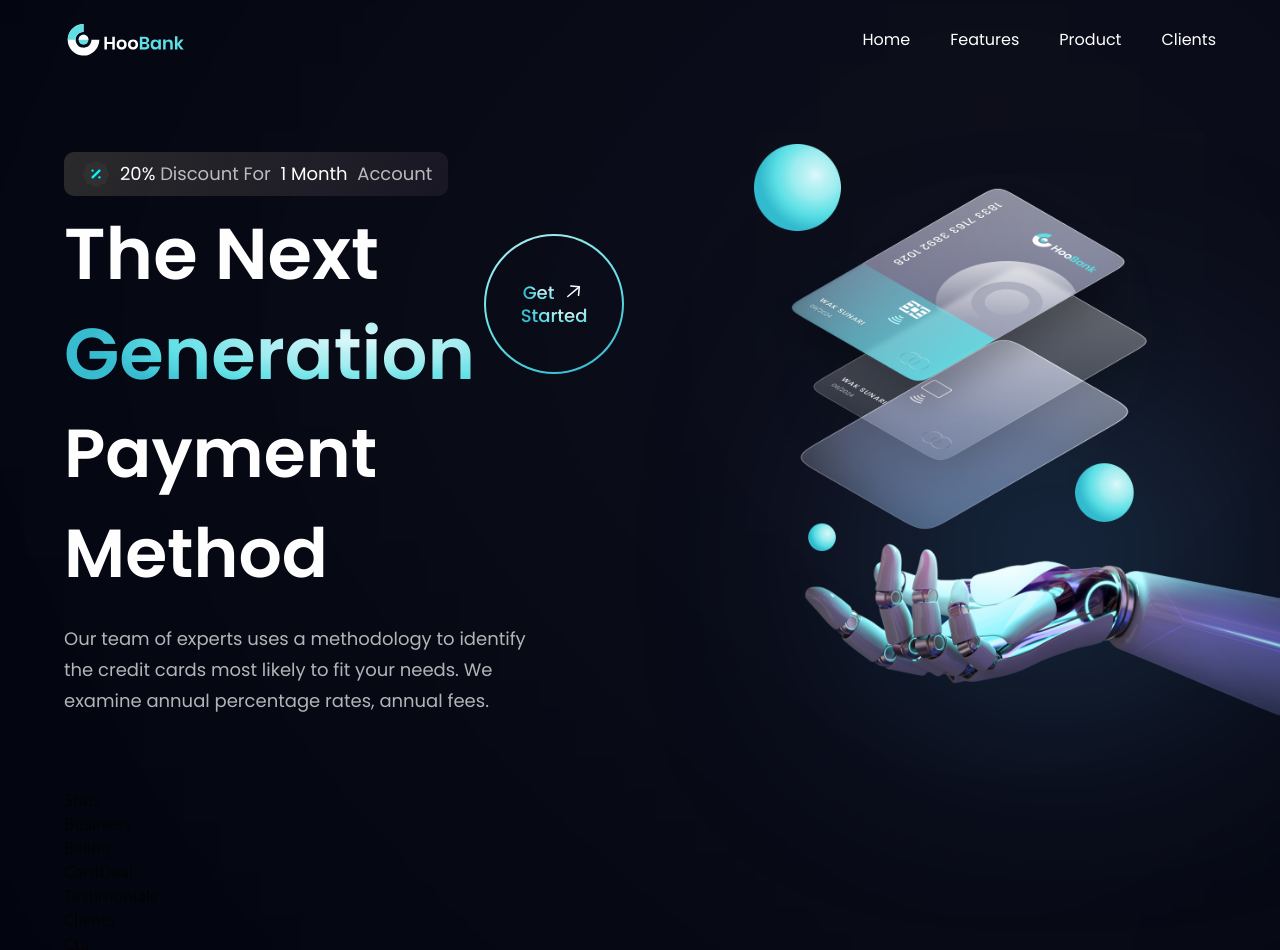
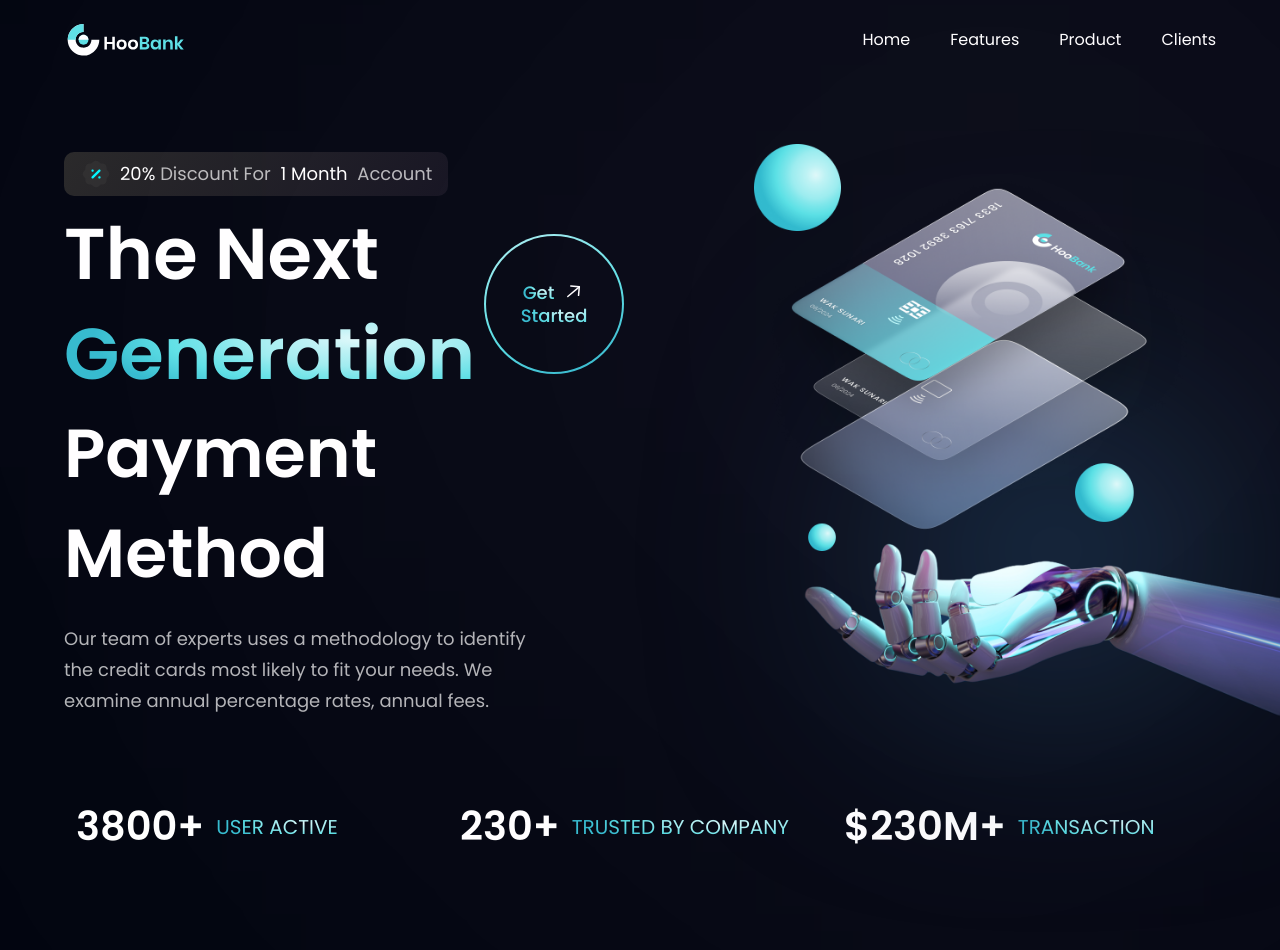
Before and after one commit to ndayishimiyeeric/Bank-app, a React (Vite) app: page / in a window 1280 px wide. Shown: the top 950 px of the page. Built offline with nearby package versions, Linux system fonts and the light colour scheme.

Commit message:
Add Stats

```diff
--- a/src/components/Stats.jsx
+++ b/src/components/Stats.jsx
@@ -1,7 +1,26 @@
-import React from 'react';
+import { stats } from '../constants';
+import styles from '../styles';
 
 function Stats() {
-  return <div>Stats</div>;
+  return (
+    <section
+      className={`${styles.flexCenter} flex-row flex-wrap sm:mb-20 mb-6`}
+    >
+      {stats.map((stats) => (
+        <div
+          key={stats.id}
+          className={`flex-1 flex flex-row justify-start items-center m-3`}
+        >
+          <h4 className="font-poppins font-semibold xs:text-[40px] text-[30px] xs:leading-[53px] leading-[43px] text-white">
+            {stats.value}
+          </h4>
+          <p className="font-poppins font-normal xs:text-[20px] text-[15px] xs:leading-[26px] leading-[21px] text-gradient uppercase ml-3">
+            {stats.title}
+          </p>
+        </div>
+      ))}
+    </section>
+  );
 }
 
 export default Stats;
```
